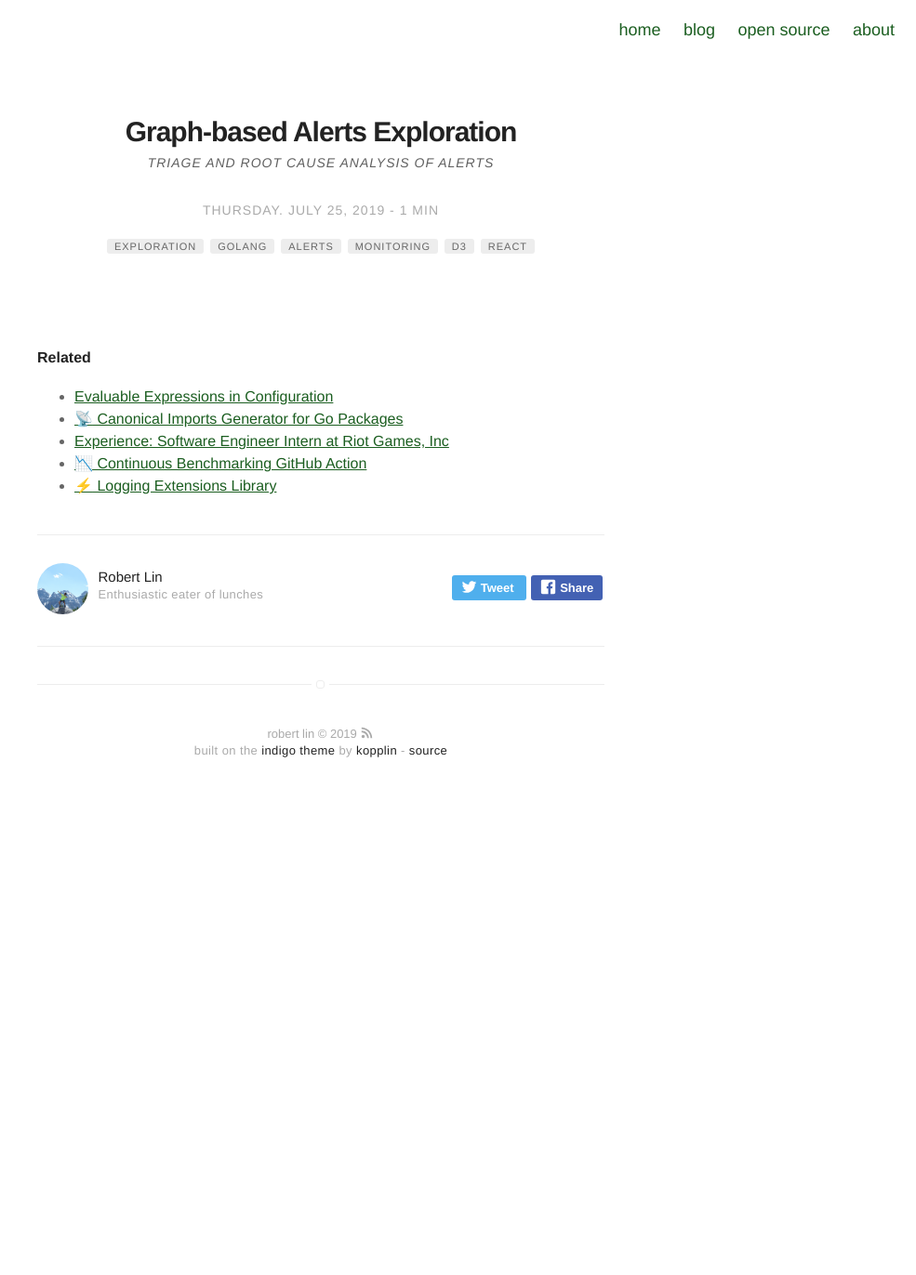
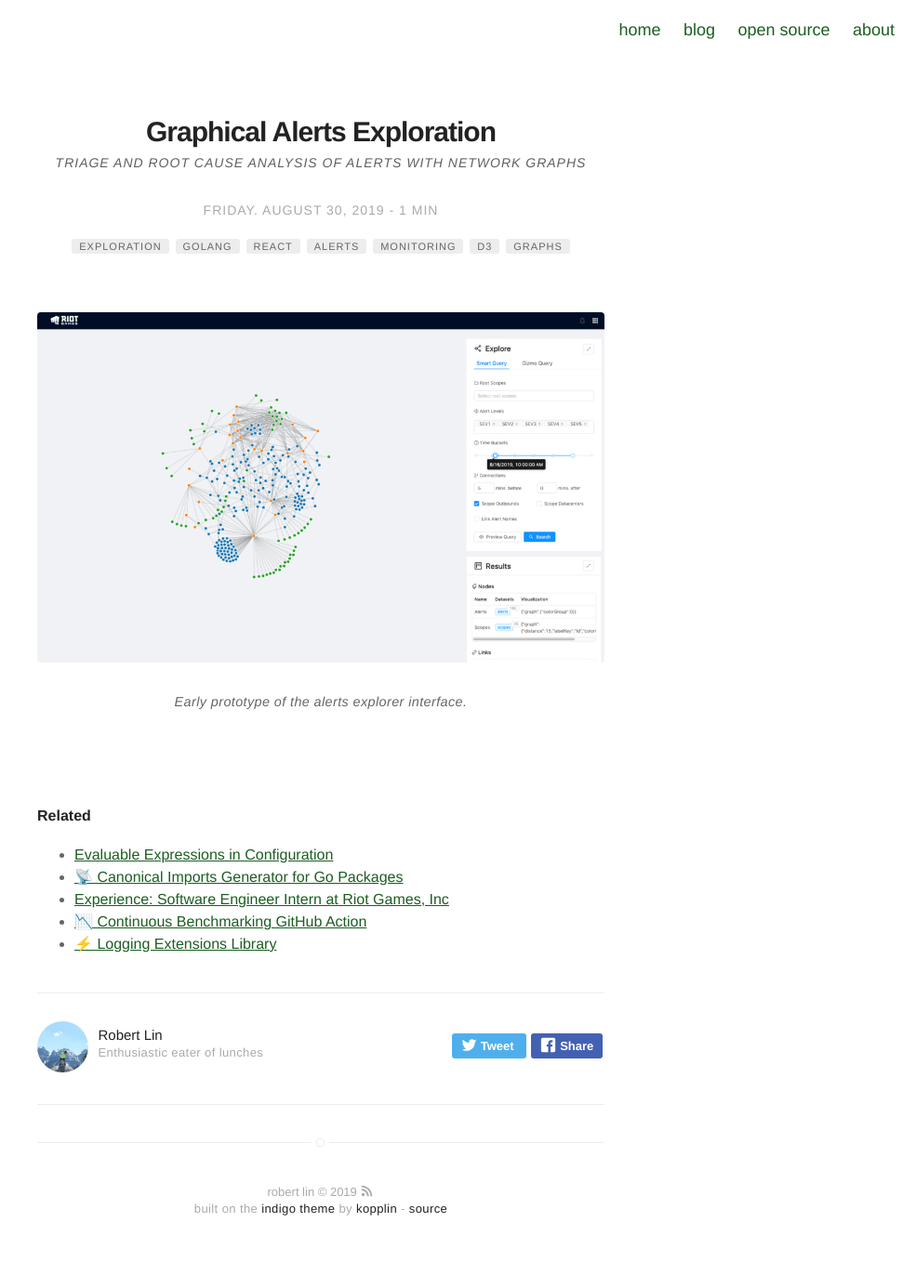
Before and after one commit to bobheadxi/bobheadxi.github.io, a Jekyll site: the page built from _posts/2019-8-30-alerts-exploration.md, in a window 1280 px wide. Shown: the whole page at 93% size, without its empty margins (295-1280 px from the left). Built offline with Jekyll 4.4.1, drawn with Linux system fonts in a browser that asks for light colours; emoji names are drawn with the system emoji font; before the commit the page ends 900 px from its top, so only the background shows below that.

Commit message:
add screenshot

```diff
--- a/_posts/2019-8-30-alerts-exploration.md
+++ b/_posts/2019-8-30-alerts-exploration.md
@@ -1,17 +1,26 @@
 ---
-title: "Graph-based Alerts Exploration"
+title: "Graphical Alerts Exploration"
 layout: post
-date: 2019-7-25 11:00
+date: 2019-8-30 11:00
 image: ""
 headerImage: false
 tag:
 - exploration
 - golang
+- react
 - alerts
 - monitoring
 - d3
-- react
+- graphs
 category: blog
 author: robert
-description: Triage and root cause analysis of alerts
+description: Triage and root cause analysis of alerts with network graphs
 ---
+
+<p align="center">
+  <img src="/assets/images/posts/riot-alerts-explorer-wide.png" alt="early prototype of the alerts explorer user interface">
+</p>
+
+<p align="center">
+    <i style="font-size:90%;">Early prototype of the alerts explorer interface.</i>
+</p>
```
Also changed, not shown: assets/images/posts/riot-alerts-explorer-wide.png (added).
